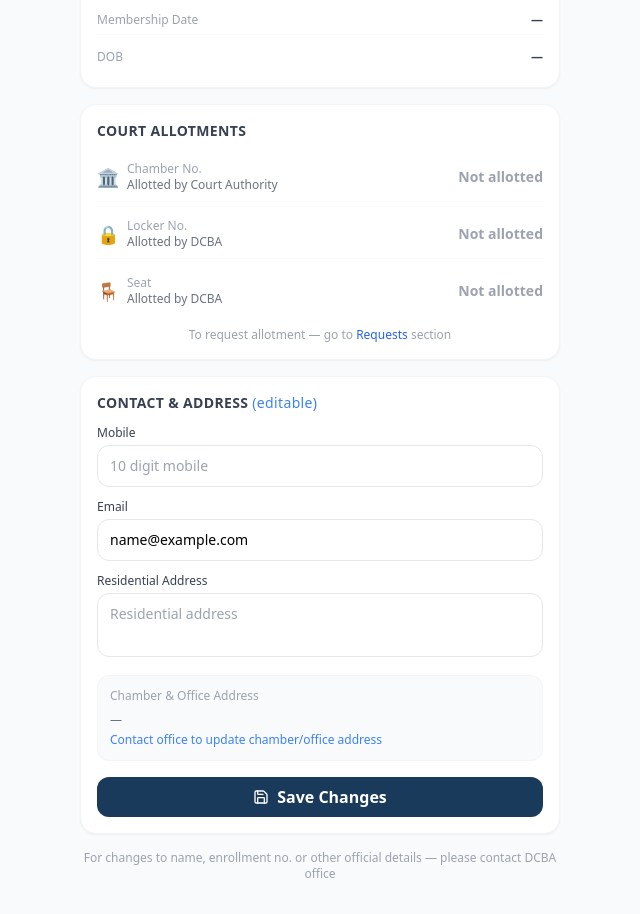
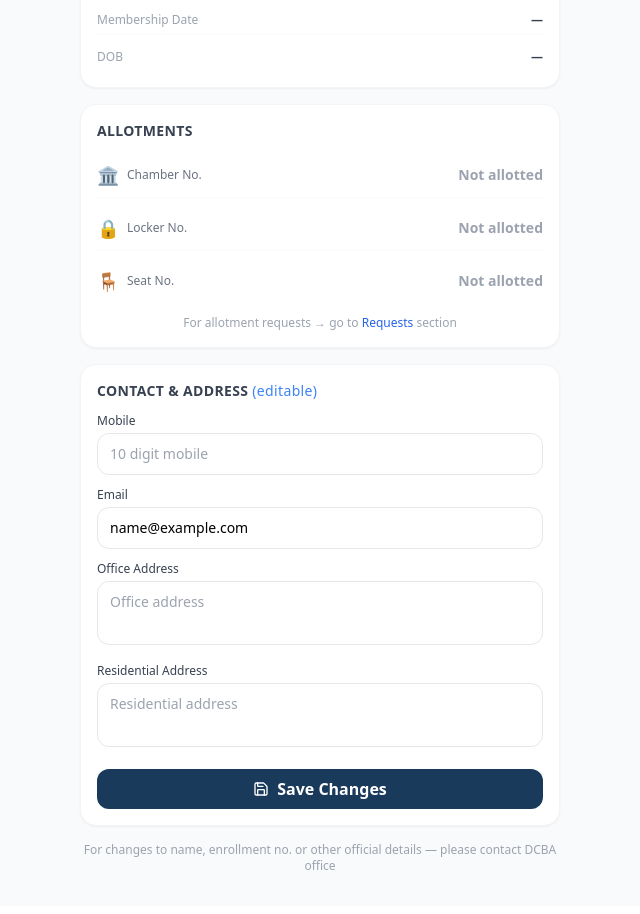
Before and after one commit to arun050775-code/dcba-member, a React (Vite) app: page /profile in a window 1280 px wide. Shown: the part 520-1434 px from the top of the page, without its empty margins (320-960 px from the left). Built offline with nearby package versions, Linux system fonts and the light colour scheme; sample sign-in values are in the browser's storage.

Commit message:
PROFILE FIX

```diff
--- a/src/components/Profile.jsx
+++ b/src/components/Profile.jsx
@@ -21,6 +21,7 @@ export default function Profile() {
   const [photoUrl, setPhotoUrl] = useState(getPhotoUrl(member?.member_no || ''))
   const [editable, setEditable] = useState({
     residential: member?.address || '',
+    office: member?.office || '',
     mobile: member?.mobile || '',
     email: member?.email || '',
   })
@@ -49,13 +50,14 @@ export default function Profile() {
     try {
       const { error } = await supabase.from('dcba_members').update({
         address: editable.residential,
+        office: editable.office,
         mobile: editable.mobile,
         email: editable.email,
       }).eq('id', member.id)
       if (error) throw error
 
       // Update local session
-      signIn({ ...member, address: editable.residential, mobile: editable.mobile, email: editable.email })
+      signIn({ ...member, address: editable.residential, office: editable.office, mobile: editable.mobile, email: editable.email })
       toast.success('Profile updated!')
     } catch (err) {
       toast.error(err.message)
@@ -118,46 +120,32 @@ export default function Profile() {
           </div>
         </div>
 
-        {/* Court Allotments — read only */}
+        {/* Allotments — read only, auto from DB */}
         <div className="card p-4">
-          <h3 className="font-bold text-gray-700 text-sm mb-3 uppercase tracking-wide">Court Allotments</h3>
+          <h3 className="font-bold text-gray-700 text-sm mb-3 uppercase tracking-wide">Allotments</h3>
           <div className="space-y-2">
-            {/* Chamber */}
             <div className="flex items-center justify-between py-2 border-b border-gray-50">
               <div className="flex items-center gap-2">
                 <span className="text-lg">🏛️</span>
-                <div>
-                  <p className="text-xs text-gray-400 font-medium">Chamber No.</p>
-                  <p className="text-xs text-gray-500">Allotted by Court Authority</p>
-                </div>
+                <p className="text-xs text-gray-500 font-medium">Chamber No.</p>
               </div>
               <span className={`text-sm font-bold ${member?.chamber ? 'text-blue-700' : 'text-gray-400'}`}>
                 {member?.chamber || 'Not allotted'}
               </span>
             </div>
-
-            {/* Locker */}
             <div className="flex items-center justify-between py-2 border-b border-gray-50">
               <div className="flex items-center gap-2">
                 <span className="text-lg">🔒</span>
-                <div>
-                  <p className="text-xs text-gray-400 font-medium">Locker No.</p>
-                  <p className="text-xs text-gray-500">Allotted by DCBA</p>
-                </div>
+                <p className="text-xs text-gray-500 font-medium">Locker No.</p>
               </div>
               <span className={`text-sm font-bold ${member?.locker_no ? 'text-green-700' : 'text-gray-400'}`}>
                 {member?.locker_no || 'Not allotted'}
               </span>
             </div>
-
-            {/* Seat */}
             <div className="flex items-center justify-between py-2">
               <div className="flex items-center gap-2">
                 <span className="text-lg">🪑</span>
-                <div>
-                  <p className="text-xs text-gray-400 font-medium">Seat</p>
-                  <p className="text-xs text-gray-500">Allotted by DCBA</p>
-                </div>
+                <p className="text-xs text-gray-500 font-medium">Seat No.</p>
               </div>
               <span className={`text-sm font-bold ${member?.seat_no ? 'text-green-700' : 'text-gray-400'}`}>
                 {member?.seat_no
@@ -167,7 +155,7 @@ export default function Profile() {
             </div>
           </div>
           <p className="text-xs text-gray-400 mt-3 text-center">
-            To request allotment — go to <span className="text-blue-600 font-medium">Requests</span> section
+            For allotment requests → go to <span className="text-blue-600 font-medium">Requests</span> section
           </p>
         </div>
 
@@ -188,18 +176,17 @@ export default function Profile() {
             ))}
 
             <div>
+              <label className="label text-xs">Office Address</label>
+              <textarea className="input text-sm h-16 resize-none" value={editable.office}
+                onChange={e => setEditable({ ...editable, office: e.target.value })}
+                placeholder="Office address" />
+            </div>
+
+            <div>
               <label className="label text-xs">Residential Address</label>
               <textarea className="input text-sm h-16 resize-none" value={editable.residential}
                 onChange={e => setEditable({ ...editable, residential: e.target.value })}
                 placeholder="Residential address" />
-            </div>
-
-            {/* Chamber & Office — read-only info */}
-            <div className="bg-gray-50 rounded-xl p-3 border border-gray-100">
-              <p className="text-xs text-gray-400 mb-2 font-medium">Chamber & Office Address</p>
-              <p className="text-xs text-gray-500">{member?.chamber || '—'}</p>
-              {member?.office && <p className="text-xs text-gray-500 mt-1">{member.office}</p>}
-              <p className="text-xs text-blue-500 mt-1">Contact office to update chamber/office address</p>
             </div>
           </div>
 
```
